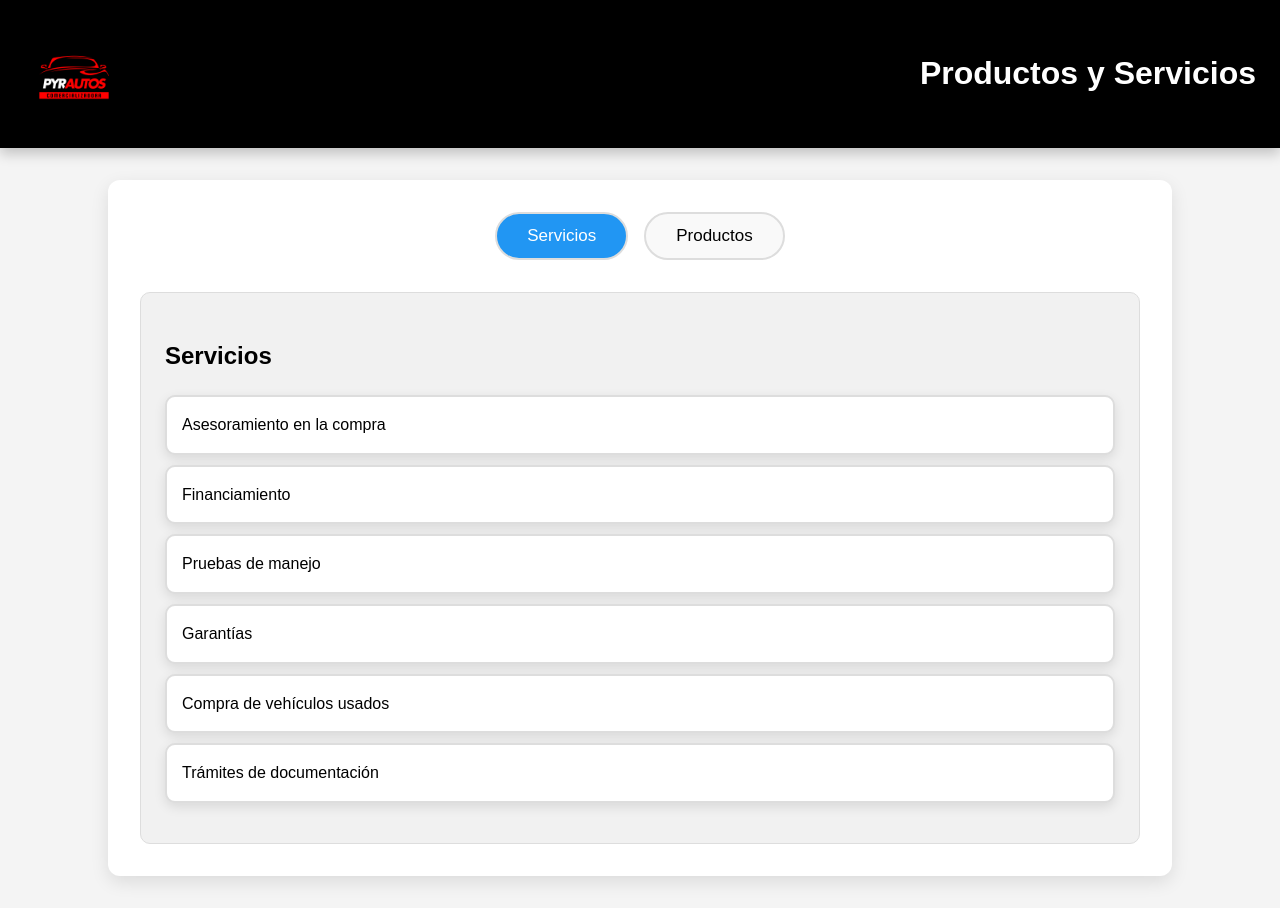
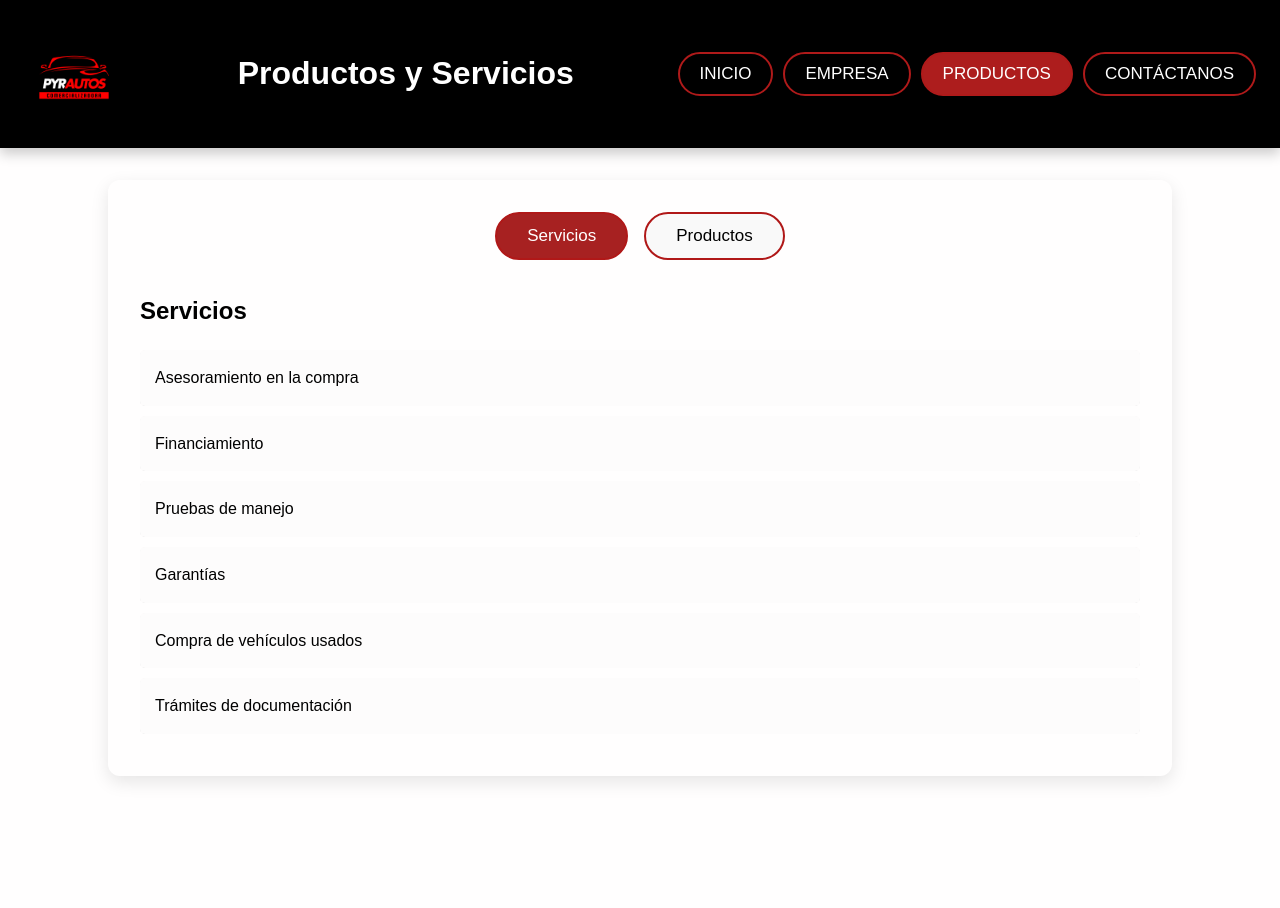
Before and after one commit to alejo150224/suma_autos, a plain HTML site: page productos.html in a window 1280 px wide. After the commit the page ends 808 px from the top, so only its background shows below. Drawn offline with Linux system fonts and the light colour scheme.

Commit message:
se  hizo cambios en paguina productos y servicios

```diff
--- a/productos.css
+++ b/productos.css
@@ -3,7 +3,7 @@ body {
     line-height: 1.6;
     margin: 0;
     padding: 0;
-    background-color: #f4f4f4;
+    background-color: #fffefe;
 }
 header {
     display: flex;
@@ -21,6 +21,10 @@ header {
 header img {
     max-width: 100px;
     margin-right: 20px;
+    transition: transform 0.3s;
+}
+header img:hover {
+    transform: rotate(10deg) scale(1.1);
 }
 .navbar {
     display: flex;
@@ -28,7 +32,7 @@ header img {
 .nav-button {
     background-color: transparent;
     color: white;
-    border: 2px solid #fff;
+    border: 2px solid #af1a1a;
     border-radius: 50px;
     padding: 10px 20px;
     margin-left: 10px;
@@ -38,21 +42,20 @@ header img {
     text-transform: uppercase;
 }
 .nav-button:hover {
-    background-color: #020202;
-    color: #080808;
+    background-color: #b21f1f;
+    color: #b11b1b;
     transform: translateY(-5px);
     box-shadow: 0 5px 15px rgba(0, 0, 0, 0.3);
 }
 .nav-button.active {
-    background-color: #fff;
-    color: #040404;
+    background-color: #ad1d1d;
+    color: #ffffff;
     box-shadow: none;
 }
 main {
     padding: 2rem;
     max-width: 1000px;
     margin: 2rem auto;
-    background-color: #fff;
     border-radius: 12px;
     box-shadow: 0 6px 18px rgba(0, 0, 0, 0.1);
     animation: fadeIn 1s;
@@ -69,7 +72,7 @@ main {
 }
 .tab button {
     background-color: #f9f9f9;
-    border: 2px solid #ddd;
+    border: 2px solid #b01818;
     border-radius: 25px;
     cursor: pointer;
     padding: 12px 30px;
@@ -77,42 +80,66 @@ main {
     transition: all 0.3s;
 }
 .tab button:hover {
-    background-color: #b10f0f;
+    background-color: #b21a1a;
     color: white;
     transform: translateY(-5px);
     box-shadow: 0 8px 20px rgba(0, 0, 0, 0.15);
 }
 .tab button.active {
-    background-color: #2196F3;
+    background-color: #a72121;
     color: white;
     box-shadow: none;
 }
-.tabcontent {
+.accordion {
+    margin: 10px 0;
+    border-radius: 5px;
+    overflow: hidden;
+    perspective: 1000px; /* Para el efecto 3D */
+}
+.accordion-header {
+    padding: 15px;
+    background-color: #fdfcfc;
+    color: rgb(0, 0, 0);
+    cursor: pointer;
+    transition: background-color 0.3s, transform 0.3s;
+    transform-style: preserve-3d; /* Para el efecto 3D */
+    box-shadow: 0 4px 8px rgba(0, 0, 0, 0.2);
+}
+.accordion-header:hover {
+    background-color: #a71515;
+    transform: translateZ(10px); /* Efecto 3D al hacer hover */
+}
+.accordion-content {
+    padding: 15px;
     display: none;
-    padding: 1.5rem;
-    border-radius: 10px;
-    border: 1px solid #ddd;
-    background-color: #f1f1f1;
-    animation: slideIn 0.6s;
+    background-color: #fdf5f5;
+    border-top: 1px solid #ddd;
+    transform: translateZ(-10px); /* Mantenerlo detrás */
 }
-@keyframes slideIn {
-    from { transform: translateX(-50%); opacity: 0; }
-    to { transform: translateX(0); opacity: 1; }
+.active .accordion-content {
+    display: block;
 }
-ul {
-    list-style-type: none;
-    padding: 0;
+.product-button {
+    display: block;
+    margin: 10px 0;
+    padding: 15px;
+    font-size: 18px;
+    color: #fffcfc;
+    background-color: #ac1d1d;
+    border: 2px solid #000000;
+    border-radius: 50px;
+    padding: 10px 20px;
+    margin-left: 10px;
+    font-size: 17px;
+    box-shadow: 0 4px 8px rgba(166, 24, 24, 0.2);
+    transition: transform 0.3s, box-shadow 0.3s;
+    cursor: pointer;
 }
-li {
-    margin-bottom: 10px;
-    padding: 15px;
-    background-color: #fff;
-    border: 2px solid #ddd;
-    border-radius: 10px;
-    box-shadow: 0 4px 12px rgba(0, 0, 0, 0.1);
-    transition: transform 0.3s;
+.product-button:hover {
+    transform: translateY(-5px);
+    box-shadow: 0 8px 16px rgba(0, 0, 0, 0.3);
 }
-li:hover {
-    transform: translateY(-5px);
-    box-shadow: 0 6px 16px rgba(0, 0, 0, 0.2);
+.product-button:active {
+    transform: translateY(2px);
+    box-shadow: 0 2px 4px rgba(0, 0, 0, 0.2);
 }
--- a/productos.html
+++ b/productos.html
@@ -5,15 +5,18 @@
     <meta name="viewport" content="width=device-width, initial-scale=1.0">
     <title>Servicios y Productos</title>
     <link rel="stylesheet" href="productos.css">
-    <link rel="preconnect" href="https://fonts.googleapis.com">
-<link rel="preconnect" href="https://fonts.gstatic.com" crossorigin>
-<link href="https://fonts.googleapis.com/css2?family=Oswald:wght@200..700&display=swap" rel="stylesheet">
-</head>
 <body>
     <header>
-        <img src="img2/7.png" alt="Logo" />
+        <img src="img2/8.png" alt="Logo" />
         <h1>Productos y Servicios</h1>
+        <div class="navbar">
+            <button class="nav-button">Inicio</button>
+            <button class="nav-button">Empresa</button>
+            <button class="nav-button active">Productos</button>
+            <button class="nav-button">Contáctanos</button>
+        </div>
     </header>
+
     <main>
         <div class="tab">
             <button class="tablinks active" onclick="openTab(event, 'servicios')">Servicios</button>
@@ -22,24 +25,38 @@
 
         <div id="servicios" class="tabcontent" style="display: block;">
             <h2>Servicios</h2>
-            <ul>
-                <li>Asesoramiento en la compra</li>
-                <li>Financiamiento</li>
-                <li>Pruebas de manejo</li>
-                <li>Garantías</li>
-                <li>Compra de vehículos usados</li>
-                <li>Trámites de documentación</li>
-            </ul>
+            <div class="accordion">
+                <div class="accordion-header">Asesoramiento en la compra</div>
+                <div class="accordion-content">Descripción del servicio de asesoramiento en la compra.</div>
+            </div>
+            <div class="accordion">
+                <div class="accordion-header">Financiamiento</div>
+                <div class="accordion-content">Descripción del servicio de financiamiento.</div>
+            </div>
+            <div class="accordion">
+                <div class="accordion-header">Pruebas de manejo</div>
+                <div class="accordion-content">Descripción del servicio de pruebas de manejo.</div>
+            </div>
+            <div class="accordion">
+                <div class="accordion-header">Garantías</div>
+                <div class="accordion-content">Descripción del servicio de garantías.</div>
+            </div>
+            <div class="accordion">
+                <div class="accordion-header">Compra de vehículos usados</div>
+                <div class="accordion-content">Descripción del servicio de compra de vehículos usados.</div>
+            </div>
+            <div class="accordion">
+                <div class="accordion-header">Trámites de documentación</div>
+                <div class="accordion-content">Descripción del servicio de trámites de documentación.</div>
+            </div>
         </div>
 
-        <div id="productos" class="tabcontent">
+        <div id="productos" class="tabcontent" style="display: none;">
             <h2>Productos</h2>
-            <ul>
-                <li>Vehículos nuevos</li>
-                <li>Vehículos usados</li>
-                <li>Productos de mantenimiento</li>
-                <li>Repuestos</li>
-            </ul>
+            <button class="product-button">Vehículos nuevos</button>
+            <button class="product-button">Vehículos usados</button>
+            <button class="product-button">Productos de mantenimiento</button>
+            <button class="product-button">Repuestos</button>
         </div>
     </main>
 
@@ -57,6 +74,13 @@
             document.getElementById(tabName).style.display = "block";
             evt.currentTarget.className += " active";
         }
+
+        document.querySelectorAll('.accordion-header').forEach(header => {
+            header.addEventListener('click', function() {
+                const accordion = this.parentElement;
+                accordion.classList.toggle('active');
+            });
+        });
     </script>
 </body>
 </html>
```
